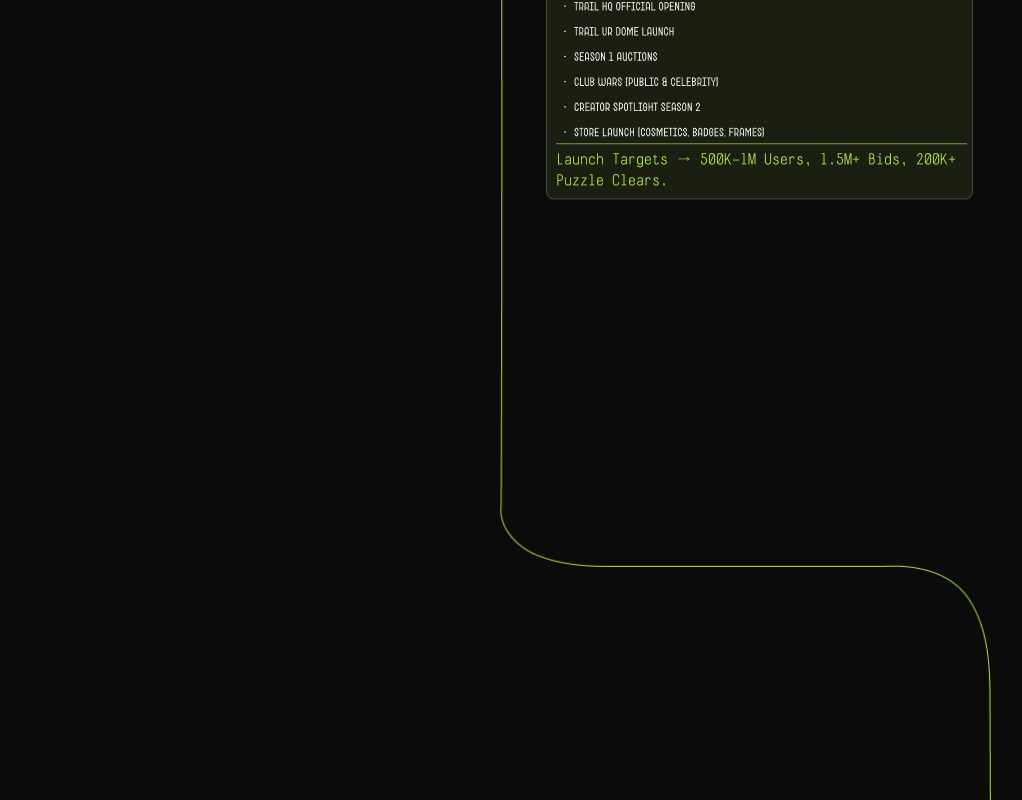
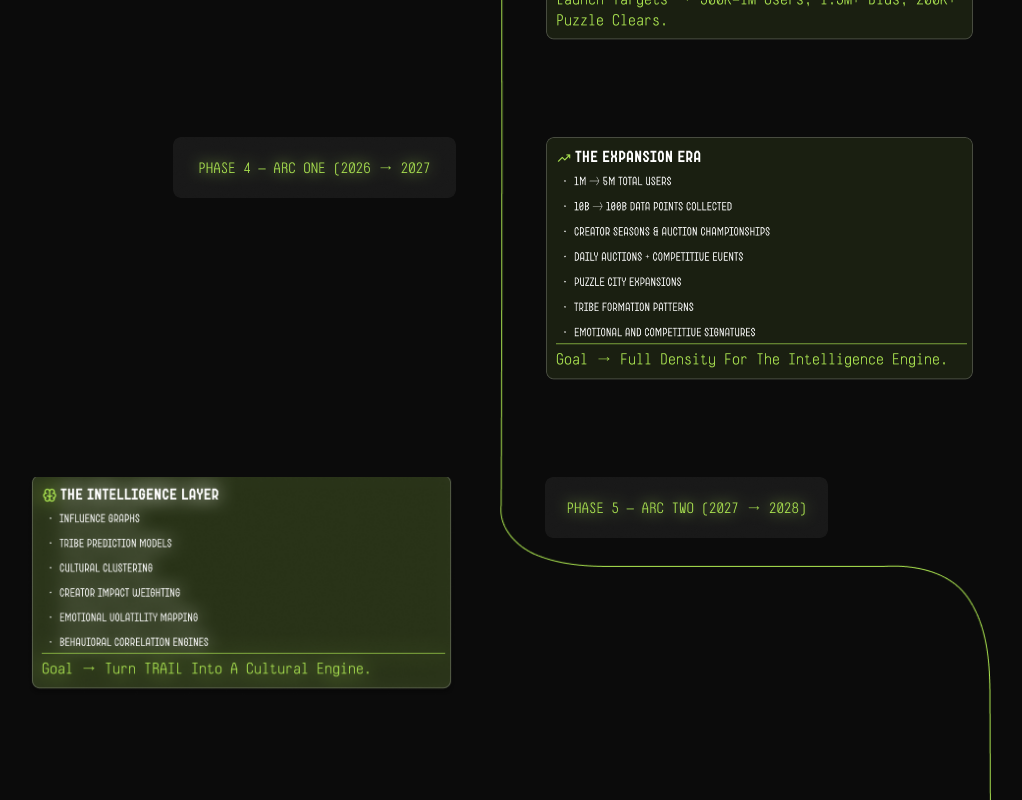
Before and after one commit to dave-8bit/Trail-, a React app: page / in a window 1280 px wide. Shown: the part 8740-9540 px from the top of the page, without its empty margins (7-1029 px from the left). Built offline with nearby package versions, Linux system fonts and the light colour scheme; the HTML template or start-up script is replaced by a standard one.

Commit message:
5 phases

```diff
--- a/src/components/RoadmapSection.tsx
+++ b/src/components/RoadmapSection.tsx
@@ -1,10 +1,20 @@
 import React from "react";
 import Line30 from "../assets/Line 30.png";
+
 import Phase1Img from "../assets/Phase 1.png";
+
 import Phase2Text from "../assets/Phase2Text.png";
 import Phase2Img from "../assets/Phase2.png";
+
 import Phase3Text from "../assets/phase3Text.png";
 import Phase3Img from "../assets/phase 3.png";
+
+import Phase4Text from "../assets/phase4Text.png";
+import Phase4Img from "../assets/phase 4.png";
+
+import Phase5Img from "../assets/phase 5.png";       // LEFT image
+import Phase5Text from "../assets/phase5Text.png";  // RIGHT text
+
 
 const RoadmapSection: React.FC = () => {
   const accent = "#B4FF2C";
@@ -23,7 +33,7 @@ const RoadmapSection: React.FC = () => {
         boxSizing: "border-box",
       }}
     >
-      {/* Header */}
+      {/* HEADER */}
       <h2
         style={{
           fontFamily: "'Blauer Neue', sans-serif",
@@ -37,7 +47,7 @@ const RoadmapSection: React.FC = () => {
         <span style={{ color: accent }}>Roadmap</span>
       </h2>
 
-      {/* Start Here Button */}
+      {/* START HERE BUTTON */}
       <button
         style={{
           backgroundColor: accent,
@@ -54,7 +64,7 @@ const RoadmapSection: React.FC = () => {
         Start here
       </button>
 
-      {/* LINE + PHASES */}
+      {/* LINE + PHASE CONTENT */}
       <div
         style={{
           marginTop: 60,
@@ -63,10 +73,10 @@ const RoadmapSection: React.FC = () => {
           justifyContent: "center",
         }}
       >
-        {/* Line */}
+        {/* LINE */}
         <img
           src={Line30}
-          alt="Line 30"
+          alt="Roadmap Line"
           style={{
             width: "1710px",
             height: "3100px",
@@ -90,6 +100,7 @@ const RoadmapSection: React.FC = () => {
             alignItems: "center",
             justifyContent: "center",
             color: accent,
+            fontFamily: "'Blauer Neue', sans-serif",
             fontWeight: 600,
             fontSize: 14,
           }}
@@ -106,6 +117,7 @@ const RoadmapSection: React.FC = () => {
             right: 560,
             width: 345,
             height: 217,
+            objectFit: "cover",
             borderRadius: 8,
           }}
         />
@@ -116,10 +128,11 @@ const RoadmapSection: React.FC = () => {
           alt="Phase 2 Text"
           style={{
             position: "absolute",
-            top: 400,
+            top: 320,
             left: 180,
             width: 283,
             height: 61,
+            objectFit: "cover",
             borderRadius: 8,
           }}
         />
@@ -129,10 +142,11 @@ const RoadmapSection: React.FC = () => {
           alt="Phase 2"
           style={{
             position: "absolute",
-            top: 400,
+            top: 320,
             right: 475,
             width: 427,
             height: 217.24,
+            objectFit: "cover",
             borderRadius: 8,
           }}
         />
@@ -143,10 +157,11 @@ const RoadmapSection: React.FC = () => {
           alt="Phase 3 Text"
           style={{
             position: "absolute",
-            top: 800,      // ⬅ both share this
+            top: 640,
             left: 180,
             width: 316,
             height: 61,
+            objectFit: "cover",
             borderRadius: 8,
           }}
         />
@@ -156,16 +171,76 @@ const RoadmapSection: React.FC = () => {
           alt="Phase 3"
           style={{
             position: "absolute",
-            top: 800,      // ⬅ SAME VALUE = perfect alignment
+            top: 640,
             right: 475,
             width: 427,
             height: 262.42,
+            objectFit: "cover",
             borderRadius: 8,
           }}
         />
+
+        {/* ===== PHASE 4 ===== */}
+        <img
+          src={Phase4Text}
+          alt="Phase 4 Text"
+          style={{
+            position: "absolute",
+            top: 1000,
+            left: 180,
+            width: 283,
+            height: 61,
+            objectFit: "cover",
+            borderRadius: 8,
+          }}
+        />
+
+        <img
+          src={Phase4Img}
+          alt="Phase 4"
+          style={{
+            position: "absolute",
+            top: 1000,
+            right: 475,
+            width: 427,
+            height: 242.42,
+            objectFit: "cover",
+            borderRadius: 8,
+          }}
+        />
+
+        {/* ===== PHASE 5 ===== */}
+<img
+  src={Phase5Img}
+  alt="Phase 5"
+  style={{
+    position: "absolute",
+    top: 1340,       // ⬅ same horizontal line
+    left: 35,       // ⬅ LEFT side image
+    width: 427,
+    height: 217.24,
+    objectFit: "cover",
+    borderRadius: 8,
+  }}
+/>
+
+<img
+  src={Phase5Text}
+  alt="Phase 5 Text"
+  style={{
+    position: "absolute",
+    top: 1340,       // ⬅ SAME top value
+    right: 620,      // ⬅ RIGHT side text
+    width: 283,
+    height: 61,
+    objectFit: "cover",
+    borderRadius: 8,
+  }}
+/>
       </div>
 
-      <div style={{ flex: 1 }} />
+      {/* PRESERVED EMPTY SPACE */}
+      <div style={{ flex: 1, width: "100%" }} />
     </section>
   );
 };
```
Also changed, not shown: src/assets/phase 5.png (added), src/assets/phase5Text.png (added).
